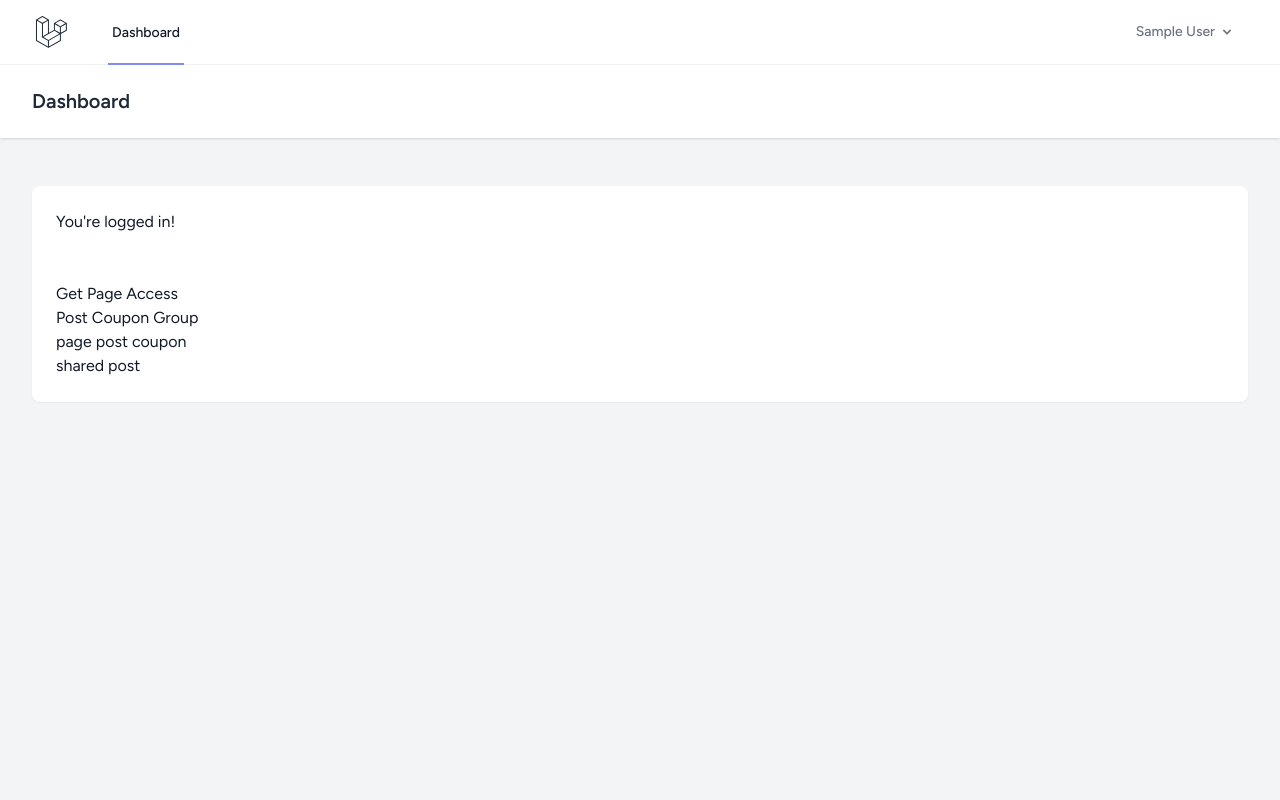
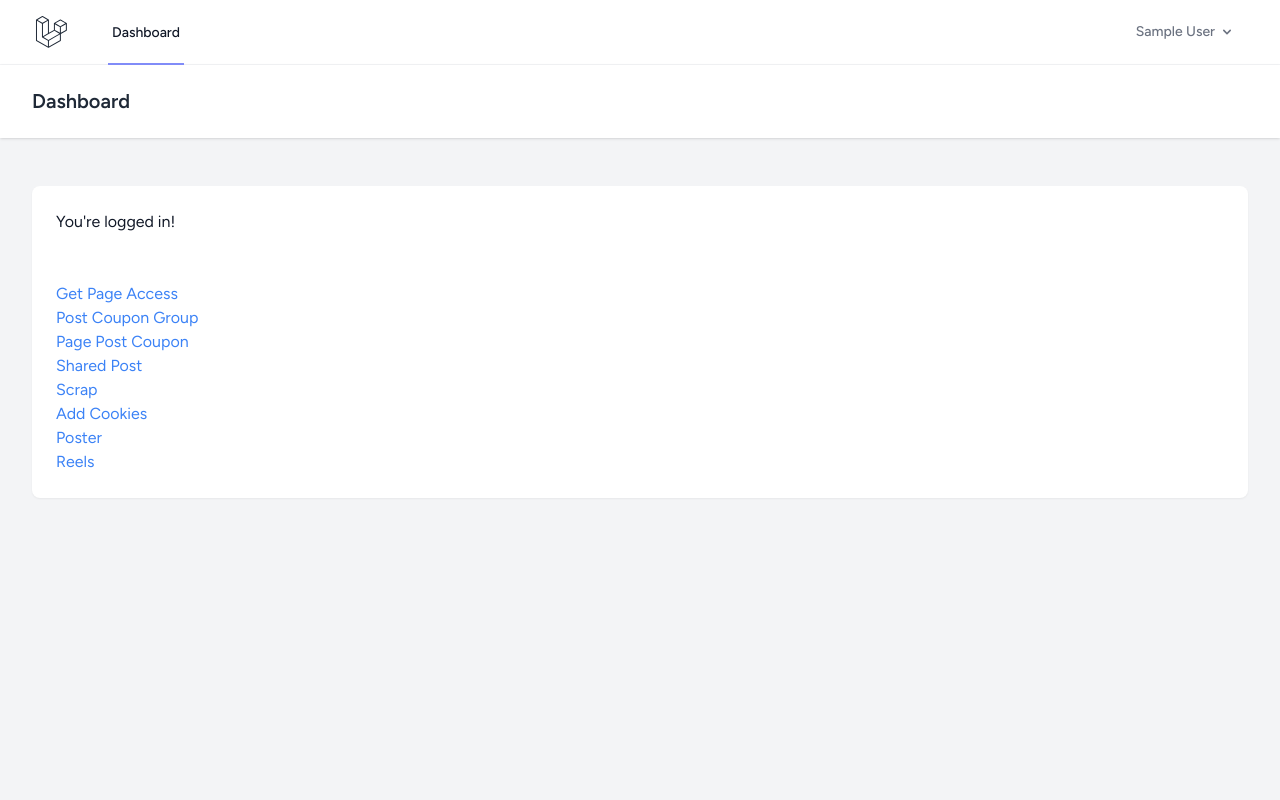
Before and after one commit to MoAlshaka/facebookCouponNew, a Laravel app: page /dashboard in a window 1280 px wide. Run offline with Laravel 10, Linux system fonts and the light colour scheme; the visitor is signed in with stand-in values (Sample User, id 1); style sheets or scripts are compiled from the project's sources.

Commit message:
finshed dashboard & cookies model

```diff
--- a/composer.json
+++ b/composer.json
@@ -7,6 +7,7 @@
     "require": {
         "php": "^8.1",
         "guzzlehttp/guzzle": "^7.2",
+        "illuminate/support": "*",
         "laravel/framework": "^10.10",
         "laravel/sanctum": "^3.2",
         "laravel/tinker": "^2.8"
--- a/resources/views/dashboard.blade.php
+++ b/resources/views/dashboard.blade.php
@@ -12,13 +12,21 @@
                     {{ __("You're logged in!") }}
                 </div>
                 <div class="p-6 text-gray-900">
-                    <a href="{{route('page_access_token')}}">Get Page Access</a>
+                    <a href="{{ route('page_access_token') }}" class="text-blue-500 hover:underline">Get Page Access</a>
                     <br>
-                    <a href="{{route('page_post')}}">Post Coupon Group</a>
+                    <a href="{{ route('page_post') }}" class="text-blue-500 hover:underline">Post Coupon Group</a>
                     <br>
-                    <a href="{{route('page_post_it_self')}}">page post coupon</a>
+                    <a href="{{ route('page_post_it_self') }}" class="text-blue-500 hover:underline">Page Post Coupon</a>
                     <br>
-                    <a href="{{route('shared_post')}}">shared post</a>
+                    <a href="{{ route('shared_post') }}" class="text-blue-500 hover:underline">Shared Post</a>
+                    <br>
+                    <a href="{{ route('scrap') }}" class="text-blue-500 hover:underline">Scrap</a>
+                    <br>
+                    <a href="{{ route('cookies') }}" class="text-blue-500 hover:underline">Add Cookies</a>
+                    <br>
+                    <a href="{{ route('poster') }}" class="text-blue-500 hover:underline">Poster</a>
+                    <br>
+                    <a href="{{ route('reels') }}" class="text-blue-500 hover:underline">Reels</a>
                     <br>
                 </div>
             </div>
--- a/routes/api.php
+++ b/routes/api.php
@@ -1,5 +1,6 @@
 <?php
 
+use App\Http\Controllers\Api\CookiesController;
 use Illuminate\Http\Request;
 use Illuminate\Support\Facades\Route;
 
@@ -17,3 +18,5 @@ use Illuminate\Support\Facades\Route;
 Route::middleware('auth:sanctum')->get('/user', function (Request $request) {
     return $request->user();
 });
+Route::get('cookies',[CookiesController::class,'get_cookies']);
+Route::post('store-cookies',[CookiesController::class,'store']);
```
Also changed, not shown: app/Http/Controllers/Api/CookiesController.php (added, +35 -0 lines), app/Models/Cookie.php (added, +29 -0 lines), database/migrations/2023_10_07_191707_create_cookies_table.php (added), 1 other file.
